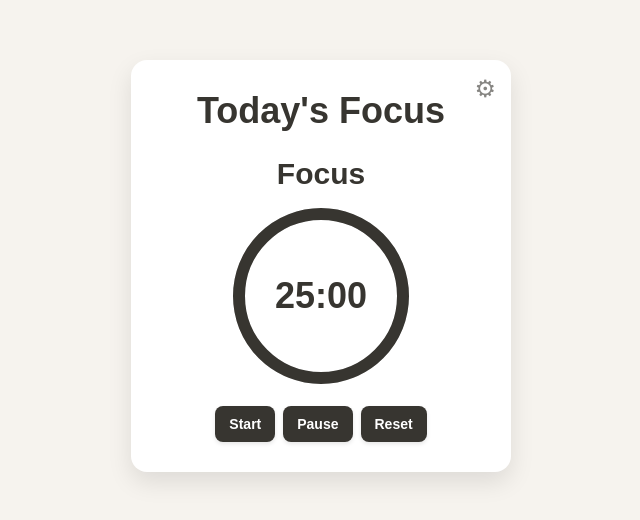
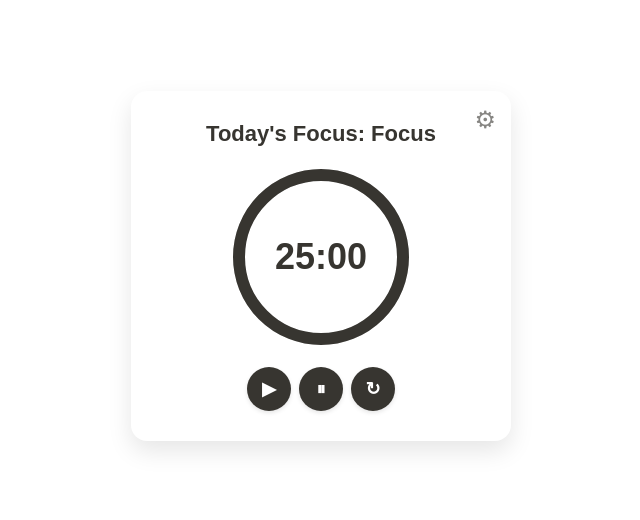
Before and after one commit to noteformstudio/Widget1, a plain HTML site: page index.html in a window 1280 px wide. Shown: the part 134-654 px from the top of the page, without its empty margins (319-959 px from the left). Drawn offline with Linux system fonts and the light colour scheme.

Commit message:
Update index.html

```diff
--- a/index.html
+++ b/index.html
@@ -9,7 +9,7 @@ body {
   margin: 0;
   padding: 0;
   font-family: Arial, sans-serif;
-  background: #f6f3ee;
+  background: transparent;
   display: flex;
   justify-content: center;
   align-items: center;
@@ -34,9 +34,9 @@ body {
 }
 
 .header {
-  font-size: 36px;
+  font-size: 22px;
   font-weight: bold;
-  margin-bottom: 25px;
+  margin-bottom: 20px;
 }
 
 .settings-gear {
@@ -52,12 +52,6 @@ body {
 .settings-gear:hover {
   transform: rotate(90deg);
   opacity: 1;
-}
-
-.focus-text {
-  font-size: 30px;
-  font-weight: bold;
-  margin-bottom: 15px;
 }
 
 /* Timer with circular progress ring */
@@ -99,15 +93,20 @@ body {
 }
 
 .timer-controls button {
-  padding: 10px 14px;
+  width: 44px;
+  height: 44px;
+  padding: 0;
   border: none;
-  border-radius: 8px;
+  border-radius: 50%;
   cursor: pointer;
   font-weight: bold;
-  font-size: 14px;
+  font-size: 18px;
   transition: all 0.2s ease;
   transform: translateY(0);
   box-shadow: 0 2px 4px rgba(0,0,0,0.1);
+  display: flex;
+  align-items: center;
+  justify-content: center;
 }
 
 .timer-controls button:hover {
@@ -326,10 +325,9 @@ body {
 
 <div class="card" id="card">
   <div class="settings-gear" id="gear">⚙</div>
-  <div class="header">Today's Focus</div>
+  <div class="header" id="headerDisplay">Today's Focus: <span id="focusDisplay">Focus</span></div>
 
   <div class="timer-content" id="timerContent">
-    <div class="focus-text" id="focusDisplay">Focus</div>
 
     <div class="timer-container">
       <svg class="progress-ring" width="180" height="180" style="transform: rotate(-90deg);">
@@ -358,9 +356,9 @@ body {
     </div>
 
     <div class="timer-controls">
-      <button id="startBtn">Start</button>
-      <button id="pauseBtn">Pause</button>
-      <button id="resetBtn">Reset</button>
+      <button id="startBtn">▶</button>
+      <button id="pauseBtn">⏸</button>
+      <button id="resetBtn">↻</button>
     </div>
   </div>
 
@@ -620,7 +618,6 @@ function applyTheme(name){
   card.style.background = t.bg;
   document.querySelector('.header').style.color = t.text;
   document.querySelector('.settings-gear').style.color = t.text;
-  focusDisplay.style.color = t.text;
   timerDisplay.style.color = t.text;
   progressCircle.style.stroke = t.text;
 
```
